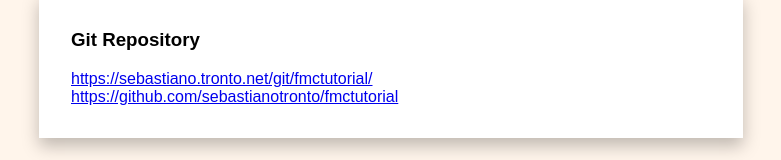
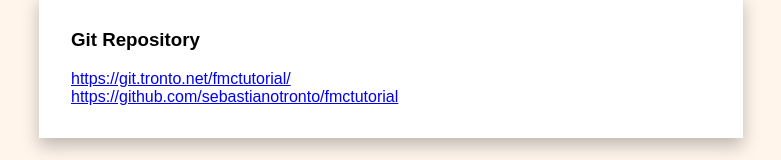
Before and after one commit to sebastianotronto/fmctutorial, a plain HTML site: page docs/index.html in a window 1280 px wide. Shown: the part 597-757 px from the top of the page, without its empty margins (249-1030 px from the left). Drawn offline with Linux system fonts and the light colour scheme.

Commit message:
Updated link

```diff
--- a/docs/index.html
+++ b/docs/index.html
@@ -27,8 +27,8 @@
     <section>
       <h3>Git Repository</h3>
 
-      <a href="https://sebastiano.tronto.net/git/fmctutorial/">
-	https://sebastiano.tronto.net/git/fmctutorial/
+      <a href="https://git.tronto.net/fmctutorial/">
+	https://git.tronto.net/fmctutorial/
       </a>
 
       <a href="https://github.com/sebastianotronto/fmctutorial">
```
